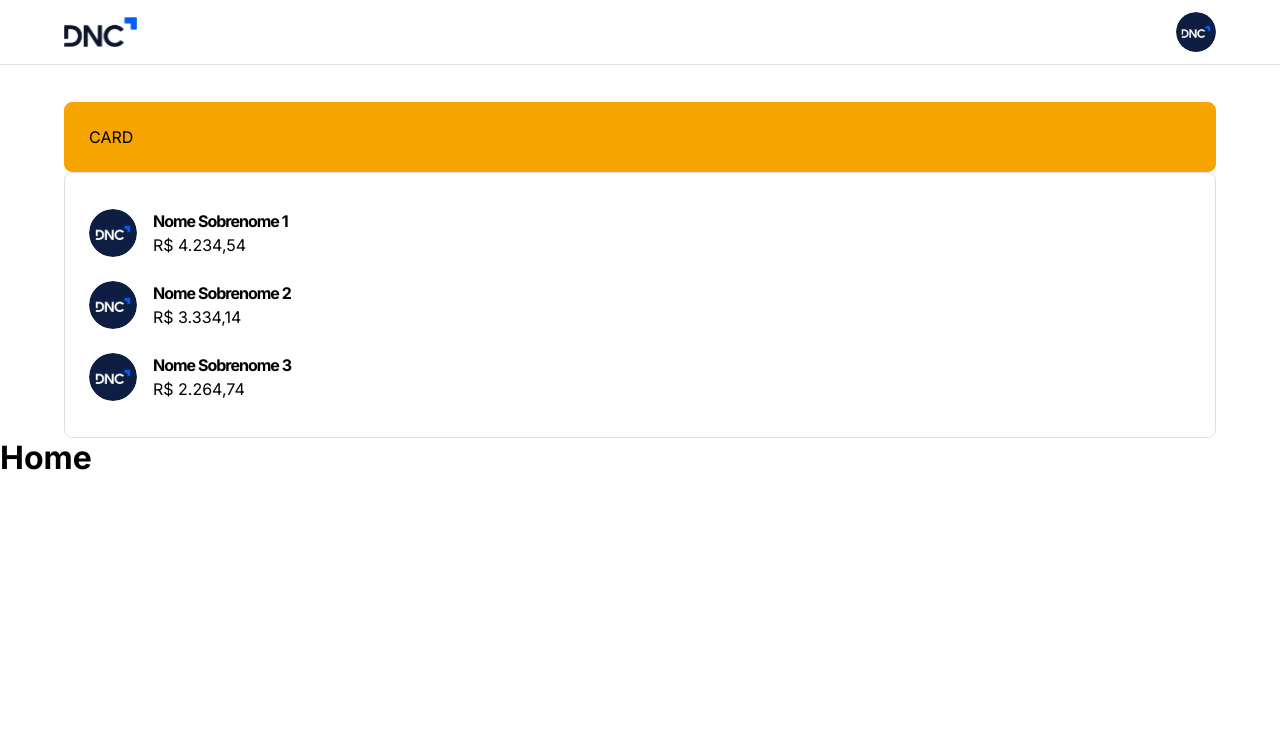
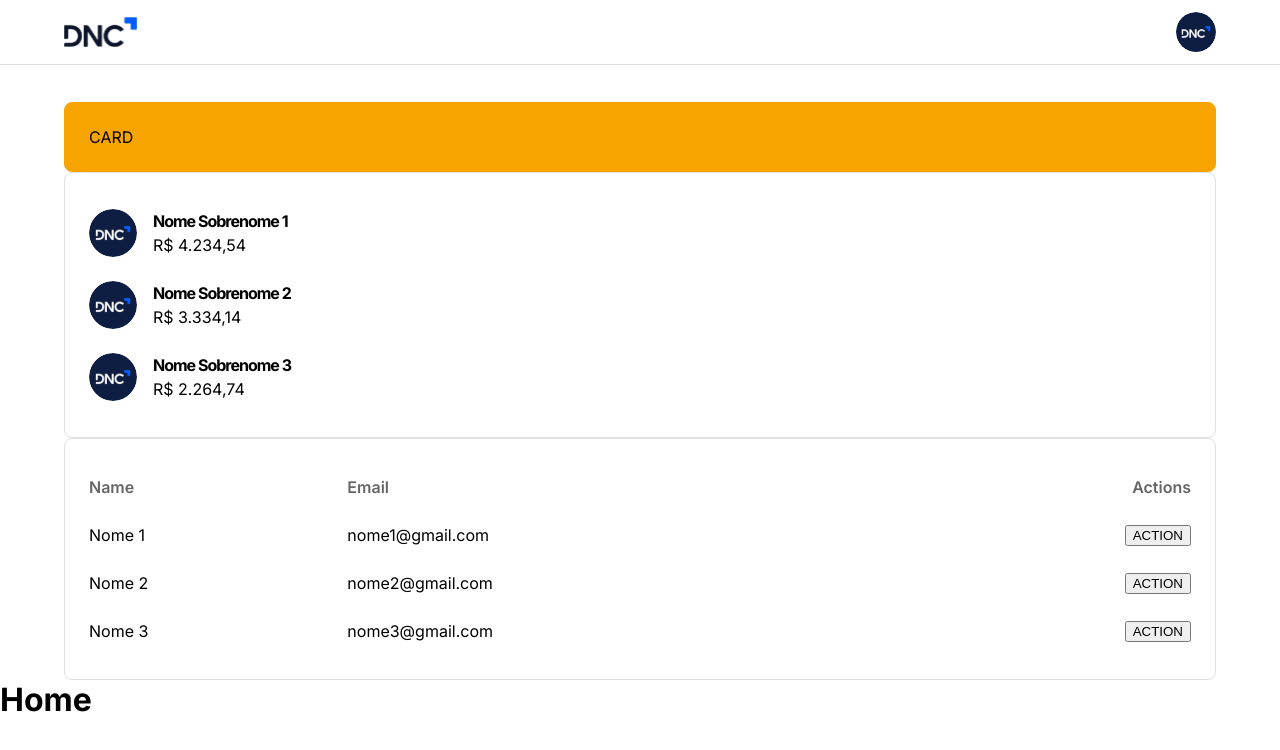
Before and after one commit to Israel-ops-cmd/dnc-sales-dashboar-if, a React (Vite) app: page /home in a window 1280 px wide. Shown: the top 750 px of the page. Built offline with nearby package versions, Linux system fonts and the light colour scheme.

Commit message:
Feat: table component

```diff
--- /dev/null
+++ b/src/components/CustomTable.tsx
@@ -0,0 +1,72 @@
+import styled from "styled-components"
+import { CustomTableProps } from "@/types"
+import { pxToRem } from "@/utils"
+
+const TableWrapper = styled.div`
+    overflow-x: auto;
+    width: 100%;
+    background-color: ${(props) => props.theme.appBackground};
+    table {
+        width: 100%;
+        border-collapse: collapse;
+
+        th,
+        td {
+            height: ${pxToRem(48)};
+            padding: 0 ${pxToRem(8)} 0 0;
+            text-align: left;
+            &: last-child {
+                text-align: right;
+                padding: 0;
+            }
+        }
+
+        th {
+           color: ${(props) => props.theme.typographies.subtitle};
+           font-weight: 600;
+        }
+
+        tr {
+            border-botton: ${pxToRem(1)} solid ${(props) => props.theme.appDefaultStroke};
+            &: last-child {
+                border-botton: none;
+            }
+        }
+    }
+`
+
+function CustomTable(props: CustomTableProps) {
+    const { headers, rows} = props
+    return (
+        <TableWrapper>
+            <table>
+                <thead>
+                    <tr>
+                        {
+                            headers.map((header, index) => (
+                                <th key={index}>{header}</th>
+                            ))
+                        }
+                    </tr>
+                </thead>
+                <tbody>
+                    {
+                        rows.map((row, rowIndex) => (
+                            <tr key={rowIndex}>
+                                {
+                                    row.map((cell, cellIndex) => (
+                                        <td key={cellIndex}>
+                                            {cell}
+                                        </td>
+                                    ))
+                                }
+                            </tr>
+                        ))
+                    }
+                </tbody>
+            </table>
+        </TableWrapper>
+    )
+}
+
+export default CustomTable
--- a/src/components/index.ts
+++ b/src/components/index.ts
@@ -1,4 +1,5 @@
 export { default as avatarsList} from './AvatarsList'
+export { default as CustomTable} from './CustomTable'
 export { default as FormComponent } from './FormComponent'
 export { default as Header } from './Header'
 export * from './BannerImage'
--- a/src/pages/Home.tsx
+++ b/src/pages/Home.tsx
@@ -1,4 +1,4 @@
-import { CardComponent, Header } from "@/components"
+import { CardComponent, CustomTable, Header } from "@/components"
 import AvatarsList from "@/components/AvatarsList"
 import { Container } from "@mui/material"
 import { currencyConverter } from "@/utils"
@@ -21,6 +21,27 @@
             subtitle: currencyConverter(2264.74)
         },
     ]
+
+    const mockTableData = {
+        headers: ['Name', 'Email', 'Actions'],
+        rows: [
+            [
+                <span>Nome 1</span>,
+                <span>nome1@gmail.com</span>,
+                <button>ACTION</button>
+            ],
+            [
+                <span>Nome 2</span>,
+                <span>nome2@gmail.com</span>,
+                <button>ACTION</button>
+            ],
+            [
+                <span>Nome 3</span>,
+                <span>nome3@gmail.com</span>,
+                <button>ACTION</button>
+            ]
+        ]
+    }
     return (
         <>
             <Header />
@@ -29,6 +50,9 @@
                 <CardComponent>
                     <AvatarsList listData={mockListData}/>
                 </CardComponent>
+                <CardComponent>
+                    <CustomTable headers={mockTableData.headers} rows={mockTableData.rows} />
+                </CardComponent>
             </Container>
             <h1>Home</h1>
         </>
--- /dev/null
+++ b/src/types/customTable.d.ts
@@ -0,0 +1,4 @@
+export interface CustomTableProps {
+    headers: string[]
+    rows: React.ReactNode[][]
+}
--- a/src/types/index.ts
+++ b/src/types/index.ts
@@ -1,4 +1,5 @@
 export * from "./avatarsList"
+export * from './customTable'
 export * from "./theme"
 export * from "./typographies"
 export * from "./formComponent"
```
